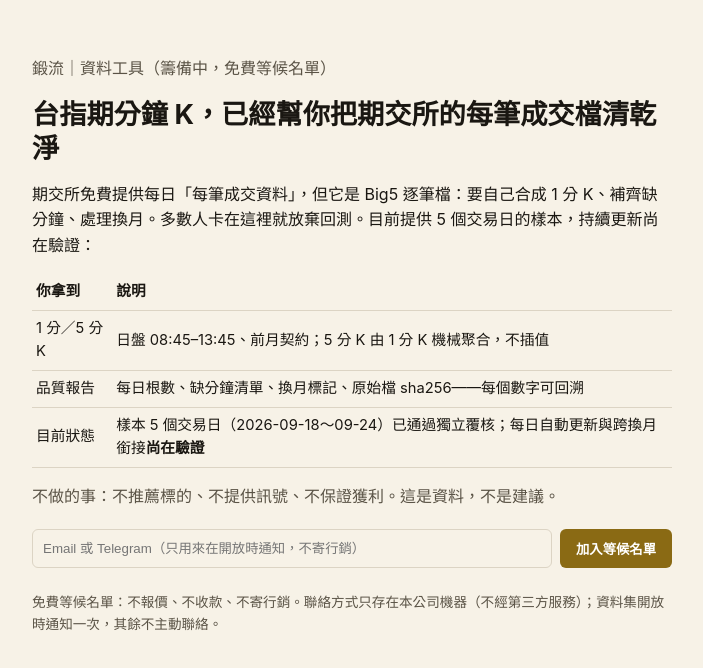
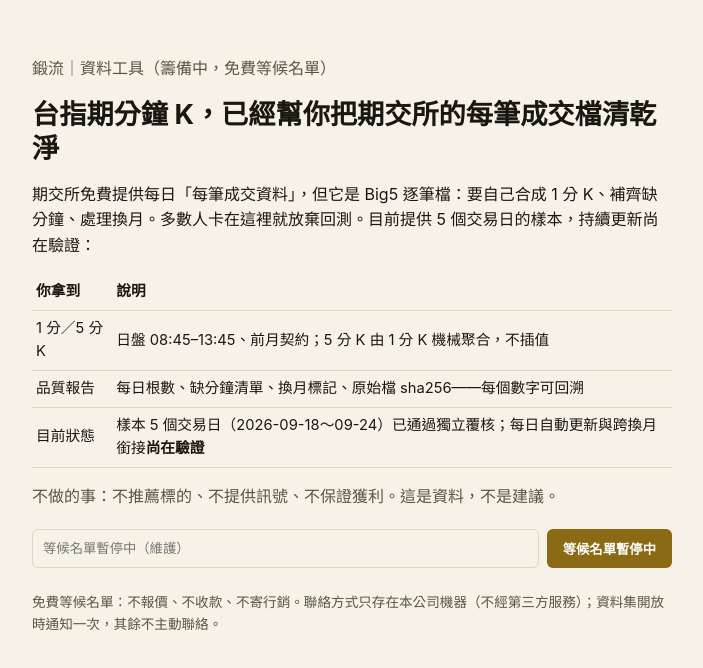
Before and after one commit to coolschumi456-cell/txk-clean-waitlist, a plain HTML site: page index.html in a window 1280 px wide. Shown: the whole page, without its empty margins (288-991 px from the left). Drawn offline with Linux system fonts and the light colour scheme.

Commit message:
pause waitlist: storage R5 install + sole-writer precondition pending

```diff
--- a/index.html
+++ b/index.html
@@ -16,7 +16,7 @@ button{padding:10px 16px;border:0;border-radius:6px;background:var(--accent);col
 <tr><td>品質報告</td><td>每日根數、缺分鐘清單、換月標記、原始檔 sha256——每個數字可回溯</td></tr>
 <tr><td>目前狀態</td><td>樣本 5 個交易日（2026-09-18～09-24）已通過獨立覆核；每日自動更新與跨換月銜接<b>尚在驗證</b></td></tr></table>
 <p class="muted">不做的事：不推薦標的、不提供訊號、不保證獲利。這是資料，不是建議。</p>
-<form id="wl" onsubmit="return go(event)"><input id="c" name="contact" placeholder="Email 或 Telegram（只用來在開放時通知，不寄行銷）" maxlength="120" required><button>加入等候名單</button></form>
+<form id="wl" onsubmit="return go(event)"><input id="c" name="contact" placeholder="等候名單暫停中（維護）" maxlength="120" disabled><button disabled>等候名單暫停中</button></form>
 <p id="msg" class="ok"></p>
 <p class="note">免費等候名單：不報價、不收款、不寄行銷。聯絡方式只存在本公司機器（不經第三方服務）；資料集開放時通知一次，其餘不主動聯絡。</p>
 <script>async function go(e){e.preventDefault();const c=document.getElementById('c').value.trim();const m=document.getElementById('msg');
```
